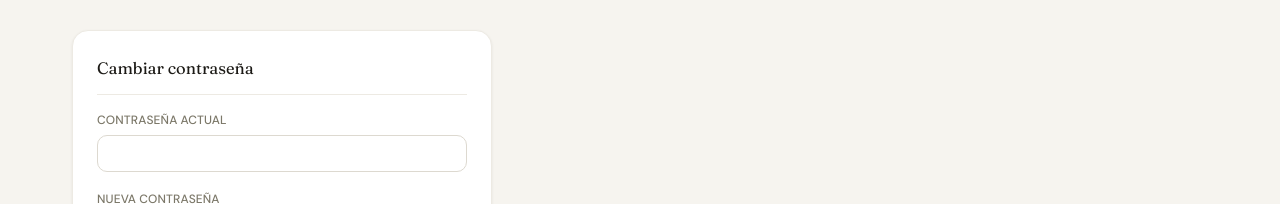
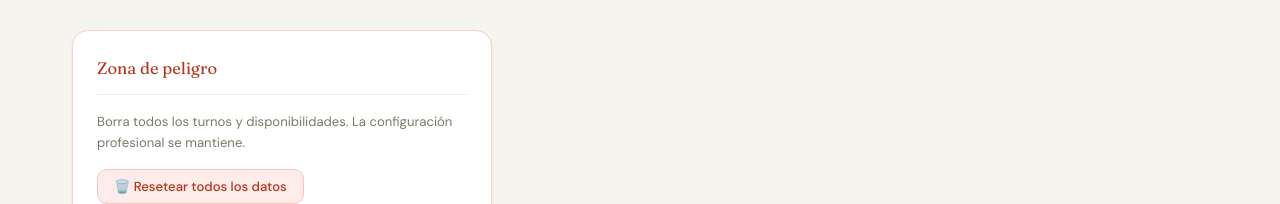
Before and after one commit to victorap-tech/nutri-turnos, a React (Vite) app in the folder frontend/: page /admin/config in a window 1280 px wide. Shown: the part 596-800 px from the top of the page. Built offline with nearby package versions, Linux system fonts and the light colour scheme; no server answers; sample sign-in values are in the browser's storage.

Commit message:
Update AdminConfig.jsx

```diff
--- a/frontend/src/pages/AdminConfig.jsx
+++ b/frontend/src/pages/AdminConfig.jsx
@@ -96,6 +96,29 @@ export default function AdminConfig() {
         Guardar configuración
       </button>
 
+      {/* Reset datos */}
+      <div className="card" style={{ maxWidth: 420, marginBottom: 20, border: "1px solid #fcd0cc" }}>
+        <div className="card-title" style={{ color: "var(--danger)" }}>Zona de peligro</div>
+        <p style={{ fontSize: "0.875rem", color: "var(--text-muted)", marginBottom: 16 }}>
+          Borra todos los turnos y disponibilidades. La configuración profesional se mantiene.
+        </p>
+        <button
+          style={{ background: "#fdecea", color: "#b5341a", border: "1px solid #f5c6bf", borderRadius: "var(--radius)", padding: "8px 16px", cursor: "pointer", fontFamily: "var(--font-body)", fontSize: "0.875rem" }}
+          onClick={async () => {
+            const c1 = window.confirm("¿Borrar todos los turnos y disponibilidades?");
+            if (!c1) return;
+            const c2 = window.confirm("Esta acción no se puede deshacer. ¿Confirmar?");
+            if (!c2) return;
+            try {
+              await api.post("/admin/reset", {});
+              flash("success", "Datos reseteados correctamente");
+            } catch { flash("danger", "Error al resetear"); }
+          }}
+        >
+          🗑️ Resetear todos los datos
+        </button>
+      </div>
+
       <div className="card" style={{ maxWidth: 420 }}>
         <div className="card-title">Cambiar contraseña</div>
         <div className="form-group"><label>Contraseña actual</label><input type="password" value={pwd.actual} onChange={e => setPwd(p => ({ ...p, actual: e.target.value }))} /></div>
```
